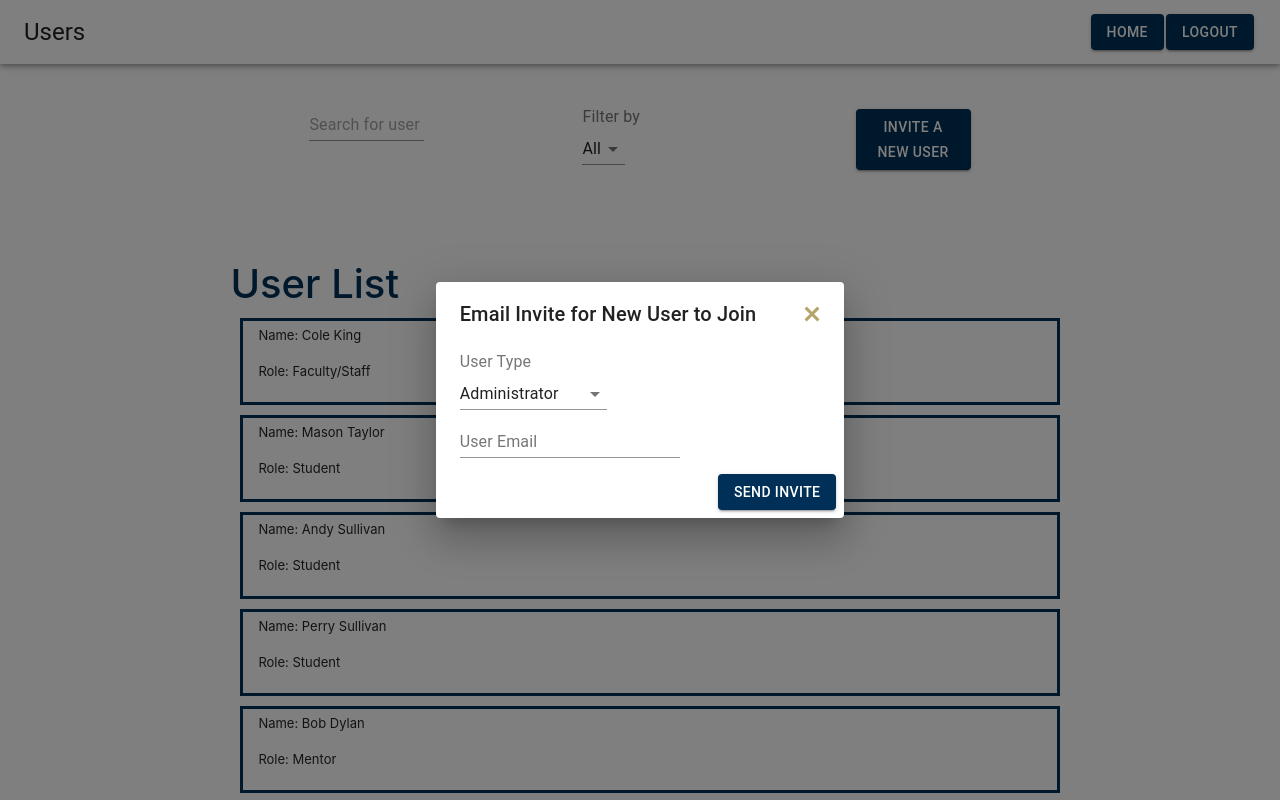
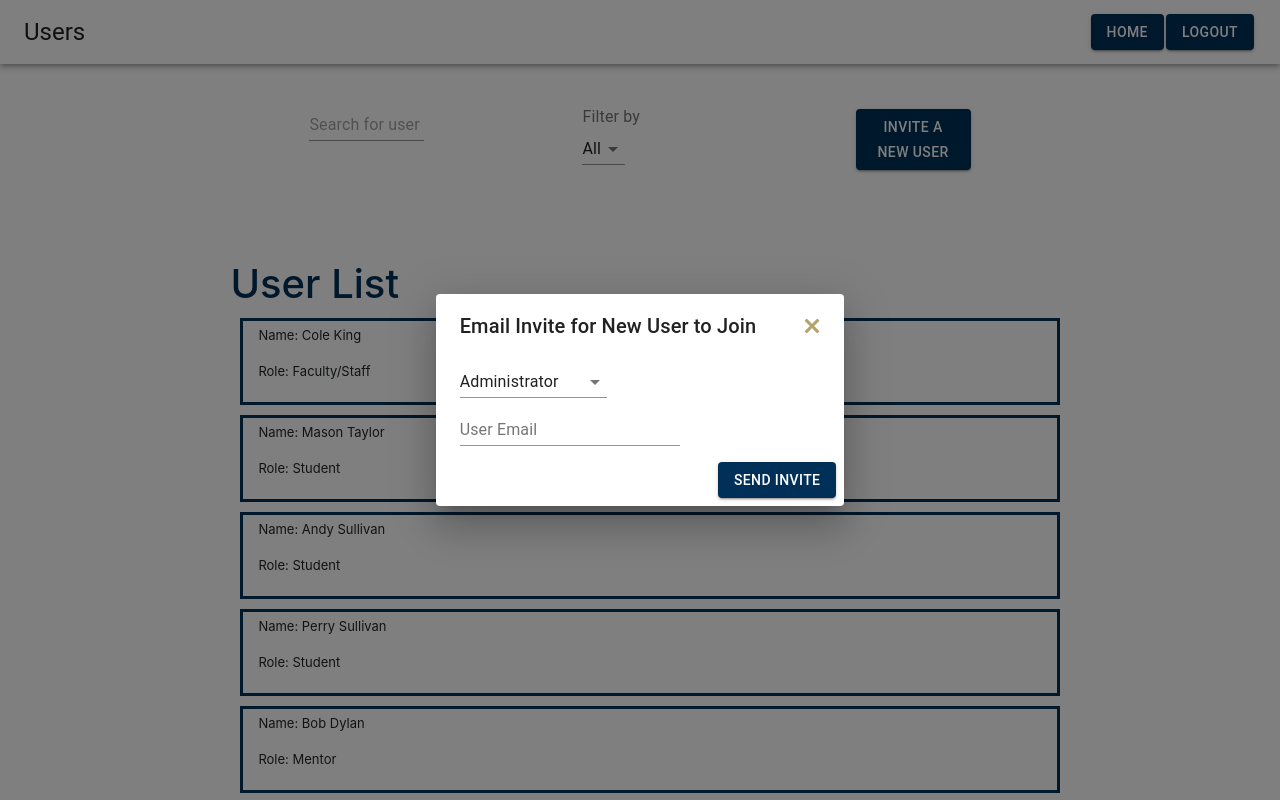
Before and after one commit to Excel-Tracker-Team-9302/excel-tracker, a React (Create React App) app in the folder excel-tracker-application/: page /users in a window 1280 px wide. Both pictures are taken after a click on the button "INVITE A NEW USER". Shown: the top 800 px of the page. Built offline with nearby package versions, Linux system fonts and the light colour scheme.

Commit message:
Update Button styling

```diff
--- a/excel-tracker-application/src/components/Common/AssignMentor.js
+++ b/excel-tracker-application/src/components/Common/AssignMentor.js
@@ -91,8 +91,8 @@ class AssignMentor extends React.Component {
             </Button>
           </div>
           <DialogContent>
-            <InputLabel>Mentor Name</InputLabel>
             <Select
+              label="Mentor Name"
               native
               value={this.state.mentor}
               onChange={this.handleChangeMentor}
--- a/excel-tracker-application/src/components/Common/InviteUserButton.js
+++ b/excel-tracker-application/src/components/Common/InviteUserButton.js
@@ -4,7 +4,6 @@ import Dialog from '@material-ui/core/Dialog';
 import DialogActions from '@material-ui/core/DialogActions';
 import DialogContent from '@material-ui/core/DialogContent';
 import DialogTitle from '@material-ui/core/DialogTitle';
-import InputLabel from '@material-ui/core/InputLabel';
 import TextField from '@material-ui/core/TextField';
 import Select from '@material-ui/core/Select';
 import DeleteImage from './../../assets/images/Delete.png'
@@ -83,8 +82,8 @@ class InviteUserButton extends React.Component {
         </div>
 
         <DialogContent>
-            <InputLabel>User Type</InputLabel>
             <Select
+              label="User Type"
               native
               value={this.state.type}
               onChange={this.handleChangeType}
```
